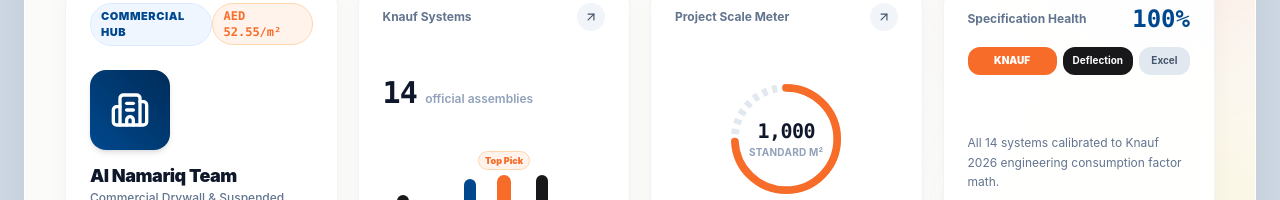
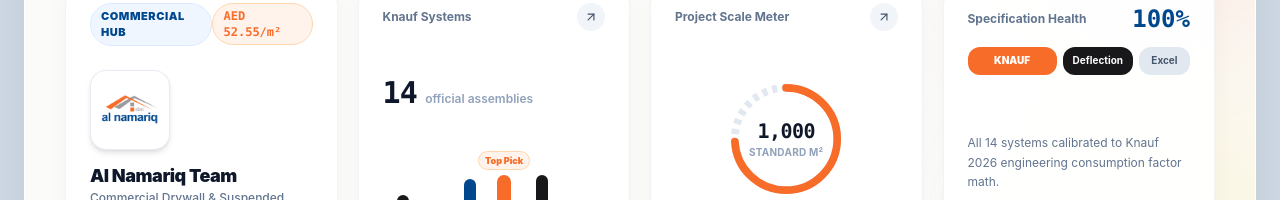
Before and after one commit to NinsonD/KNAUF-QUOTATION-SYSTEM, a Next.js app: page / in a window 1280 px wide. Shown: the part 258-458 px from the top of the page. Built offline with nearby package versions, Linux system fonts and the light colour scheme; no server answers; the database is empty.

Commit message:
fix(ui): replace placeholder icon with company logo in dashboard Bento hub card

```diff
--- a/src/app/page.tsx
+++ b/src/app/page.tsx
@@ -125,8 +125,12 @@
           </div>
 
           <div className="my-2">
-            <div className="w-20 h-20 rounded-2xl bg-gradient-to-tr from-[#00488e] to-[#002d5a] p-1 shadow-md mb-3 flex items-center justify-center text-white">
-              <Building2 className="w-10 h-10 text-white" />
+            <div className="w-20 h-20 rounded-2xl bg-white p-2.5 shadow-md border border-slate-200/80 mb-3 flex items-center justify-center group-hover:scale-105 transition-transform">
+              <img
+                src="/logo/logo.png"
+                alt="Al Namariq Logo"
+                className="w-full h-full object-contain"
+              />
             </div>
             <h3 className="text-lg font-black text-slate-900 tracking-tight">
               Al Namariq Team
```
